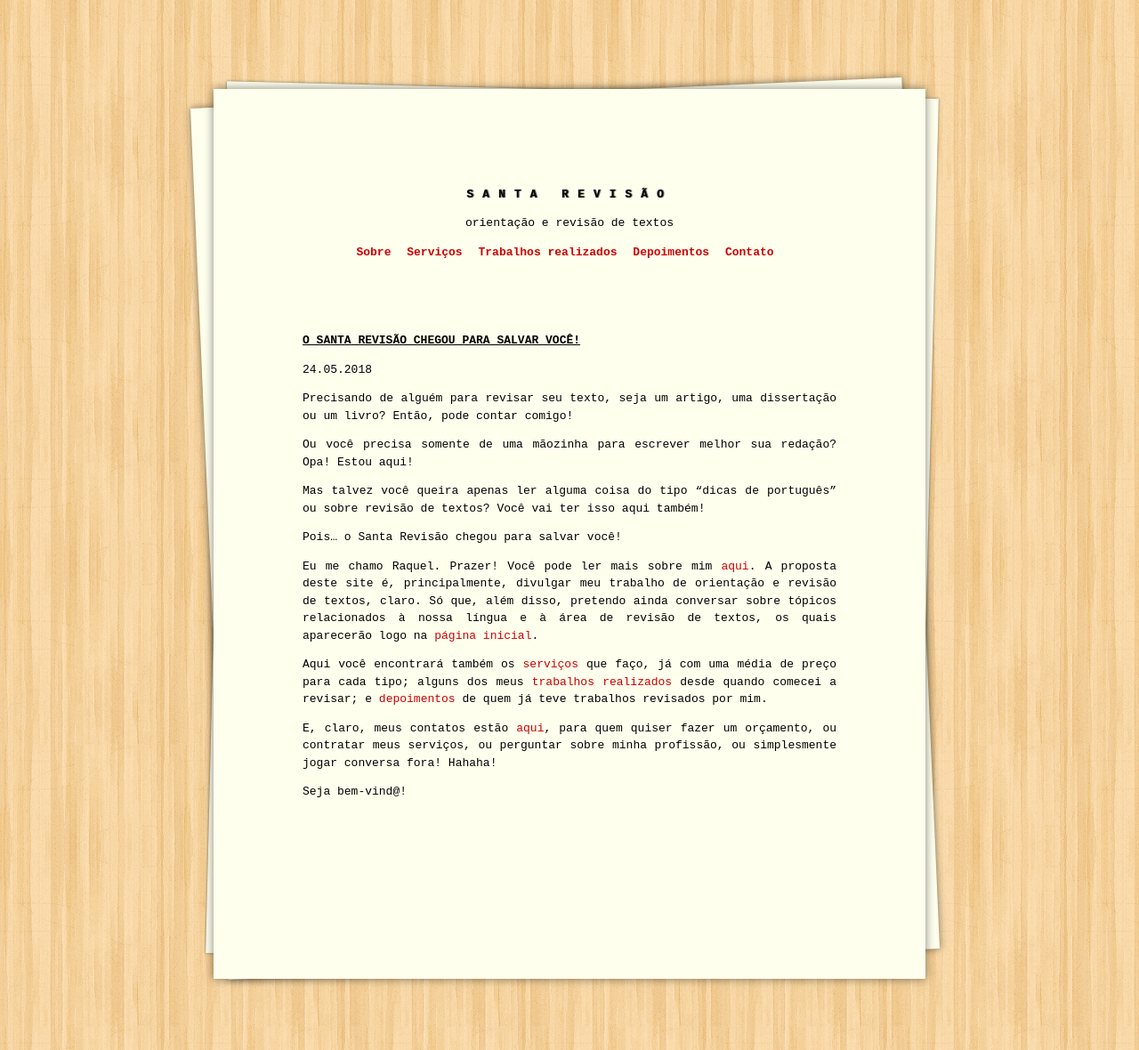
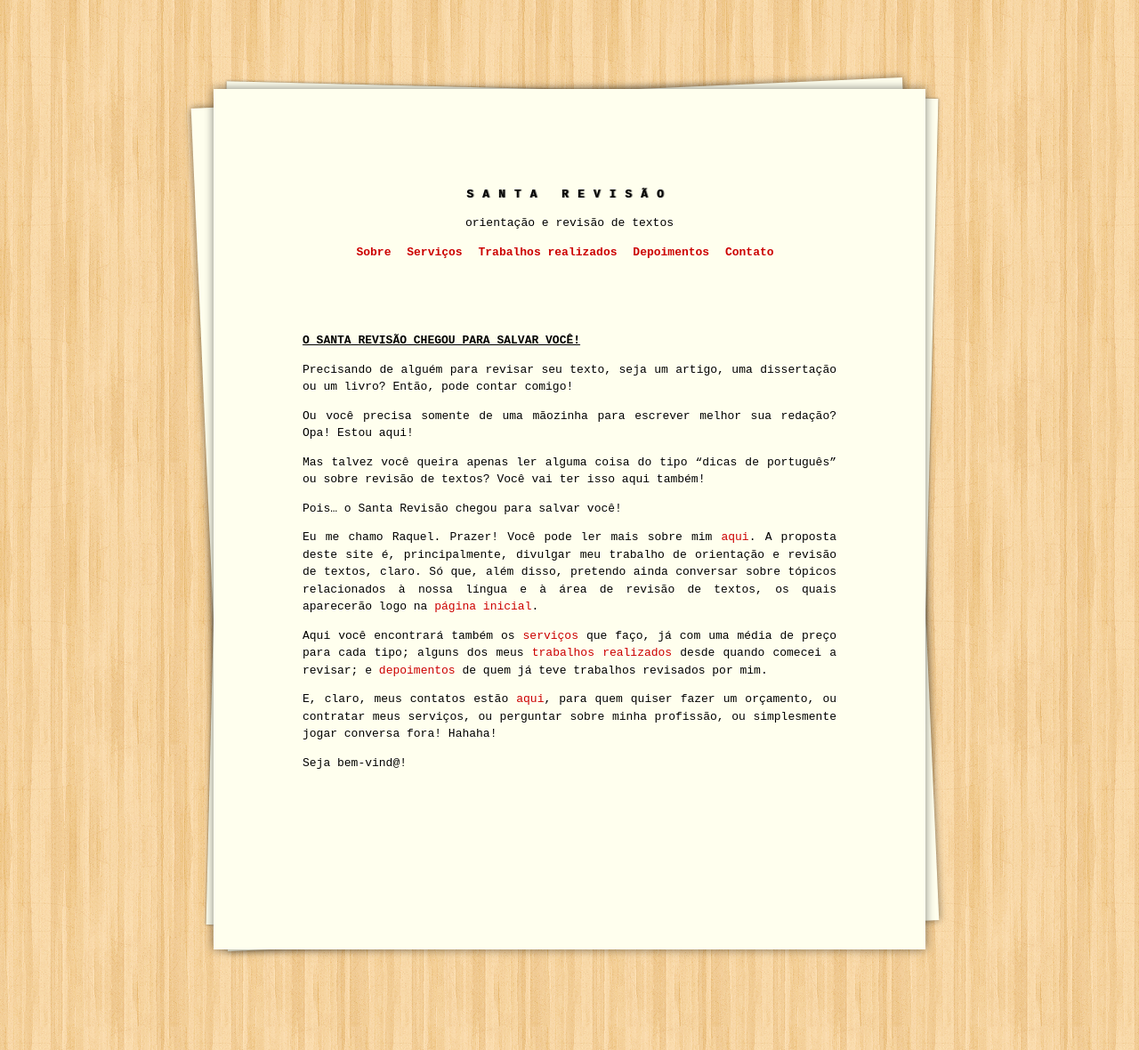
Before and after one commit to raqueldiniz/site, a Jekyll site: the page built from _posts/2018-05-24-o-santa-revisao-chegou-para-salvar-voce1.md, in a window 1280 px wide. Shown: the whole page at 89% size. Built offline with Jekyll 4.4.1, drawn with Linux system fonts in a browser that asks for light colours.

Commit message:
Update post.html

```diff
--- a/_layouts/post.html
+++ b/_layouts/post.html
@@ -7,8 +7,6 @@ layout: default
     <h1>{{ page.title }}</h1>
   </header>
 
-  <p class="meta">{{ page.date | date: "%d.%m.%Y" }}</p>
-
   <article class="post-content">
   {{ content }}
   </article>
```
